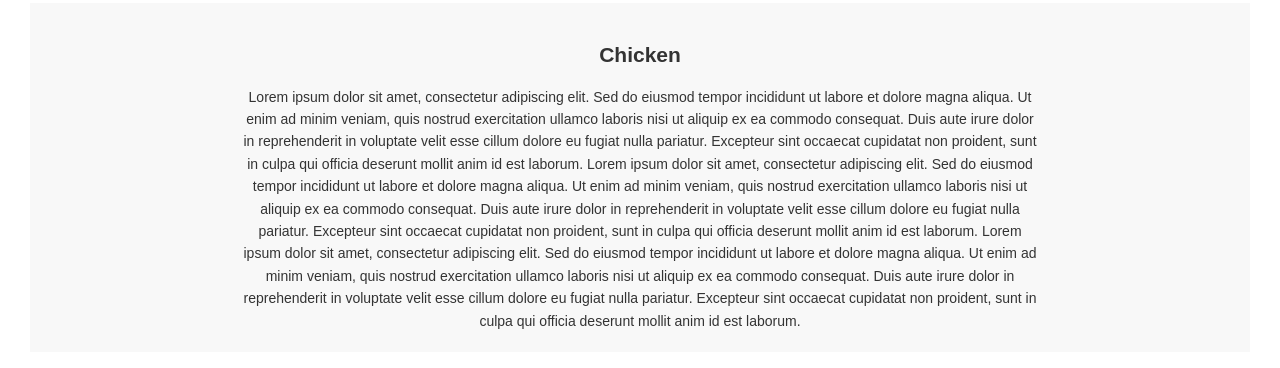
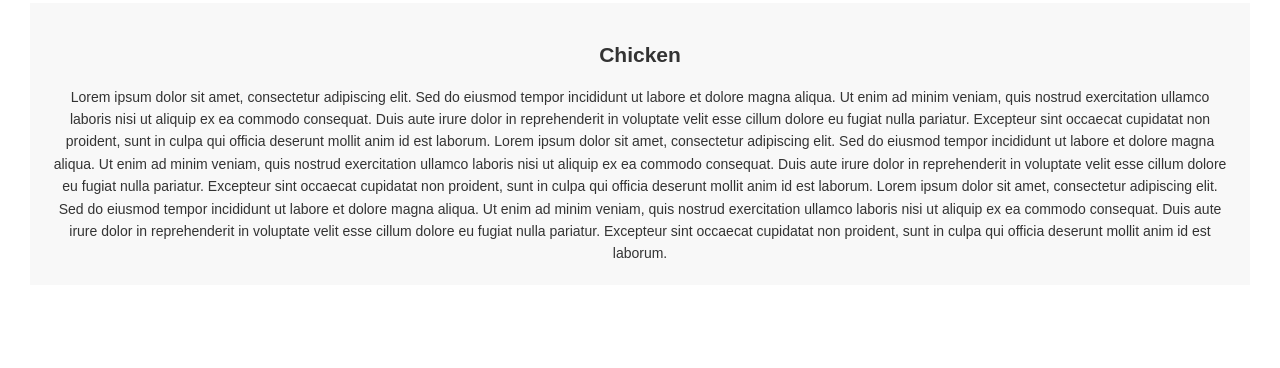
Before and after one commit to syrinesysy/module3, a plain HTML site: page index.html in a window 1280 px wide. Shown: the part 132-500 px from the top of the page. Drawn offline with nearby package versions, Linux system fonts and the light colour scheme.

Commit message:
Update style.css

```diff
--- a/css/style.css
+++ b/css/style.css
@@ -50,7 +50,7 @@ body {
     background-color: #f8f8f8;
     padding: 20px;
     margin: 15px;
-    text-align: center; /* Center-align text */
+    text-align: center;
 }
 
 .tall-section h2 {
@@ -62,6 +62,5 @@ body {
 .tall-section p {
     font-size: 1em;
     line-height: 1.6;
-    max-width: 800px; /* Limit paragraph width for better readability */
-    margin: 0 auto; /* Center the paragraph */
+    margin: 0 auto;
 }
```
